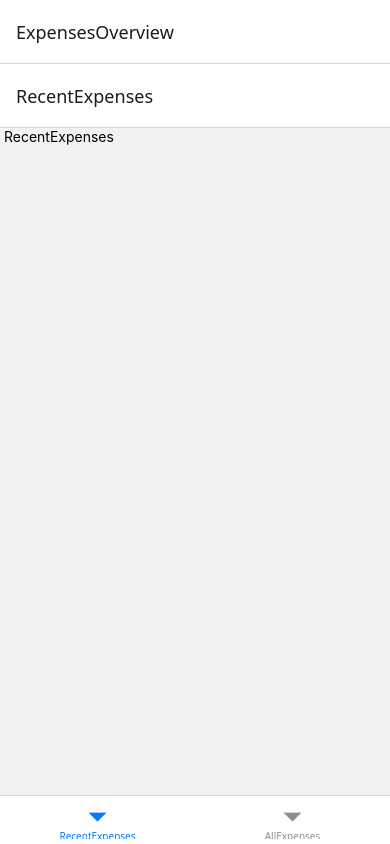
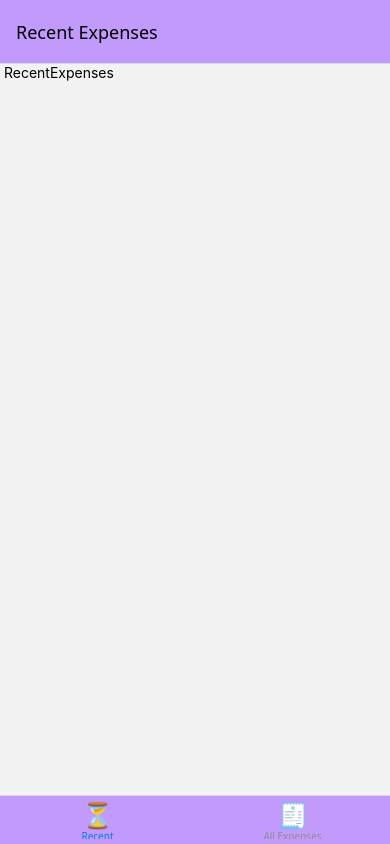
Before and after one commit to SerapisGod/FlexFunds, a React Native app: screen / in a window 390 px wide. Built offline with nearby package versions, Linux system fonts and the light colour scheme.

Commit message:
Added some styling to the pages and hide header

```diff
--- a/App.js
+++ b/App.js
@@ -2,18 +2,41 @@ import { StatusBar } from 'expo-status-bar';
 import { NavigationContainer } from '@react-navigation/native';
 import { createNativeStackNavigator } from '@react-navigation/native-stack';
 import { createBottomTabNavigator } from '@react-navigation/bottom-tabs';
+import { Text } from 'react-native';
 
 import ExpenseManager from './screens/ExpenseManager';
 import RecentExpenses from './screens/RecentExpenses';
 import AllExpenses from './screens/AllExpenses';
+import { GloalsStyles } from './constants/styles';
 
 const Stack = createNativeStackNavigator();
 const BottomTabs = createBottomTabNavigator();
 
 function ExpensesOverview() {
-  return <BottomTabs.Navigator>
-    <BottomTabs.Screen name="RecentExpenses" component={RecentExpenses}/>
-    <BottomTabs.Screen name="AllExpenses" component={AllExpenses}/>
+  console.log('Rendering: ExpensesOverview');
+  return <BottomTabs.Navigator screenOptions={{
+    headerStyle: {backgroundColor: GloalsStyles.colors.primary},
+    headerTintColor: 'black',
+    tabBarStyle: {backgroundColor: GloalsStyles.colors.primary},
+  }}>
+    <BottomTabs.Screen name="RecentExpenses" component={RecentExpenses} options={{
+      title: 'Recent Expenses',
+      tabBarLabel: 'Recent',
+      tabBarIcon: ({ color, size }) => (
+        <Text style={{ fontSize: size, color }}>⏳</Text>
+      ),
+    }}/>
+    <BottomTabs.Screen
+      name="AllExpenses"
+      component={AllExpenses}
+      options={{
+        title: 'All Expenses',
+        tabBarLabel: 'All Expenses',
+        tabBarIcon: ({ color, size }) => (
+          <Text style={{ fontSize: size, color }}>🧾</Text>
+          )
+        }}
+      />
   </BottomTabs.Navigator>
 }
 
@@ -23,8 +46,14 @@ export default function App() {
       <StatusBar style="auto" />
       <NavigationContainer>
         <Stack.Navigator  initialRouteName="ExpensesOverview">
-          <Stack.Screen name="ManageExpense" component={ExpenseManager} />
-          <Stack.Screen name="ExpensesOverview" component={ExpensesOverview} />
+          <Stack.Screen
+          name="ManageExpense"
+          component={ExpenseManager}
+          />
+          <Stack.Screen
+          name="ExpensesOverview"
+          component={ExpensesOverview}
+          options={{headerShown: false}}/>
         </Stack.Navigator>
       </NavigationContainer>
     </>
--- /dev/null
+++ b/constants/styles.js
@@ -0,0 +1,8 @@
+export const GloalsStyles = {
+    colors: {
+        primary: '#C19AFC',
+        accent: '#c717fc',
+        white: '#fff',
+        black: '#000'
+    },
+};
--- a/screens/AllExpenses.js
+++ b/screens/AllExpenses.js
@@ -2,6 +2,7 @@ import { Text } from "react-native";
 
 function AllExpenses()
 {
+    console.log('Currently displaying: AllExpenses');
     return <Text> AllExpenses </Text>
 }
 export default AllExpenses;
--- a/screens/ExpenseManager.js
+++ b/screens/ExpenseManager.js
@@ -2,6 +2,7 @@ import { Text } from "react-native";
 
 function ExpenseManager()
 {
+    console.log('Currently displaying: ManageExpense');
     return <Text> ExpenseManager </Text>
 }
 export default ExpenseManager;
--- a/screens/RecentExpenses.js
+++ b/screens/RecentExpenses.js
@@ -2,6 +2,7 @@ import { Text } from "react-native";
 
 function RecentExpenses()
 {
+    console.log('Currently displaying: RecentExpenses');
     return <Text> RecentExpenses </Text>
 }
 export default RecentExpenses;
```
